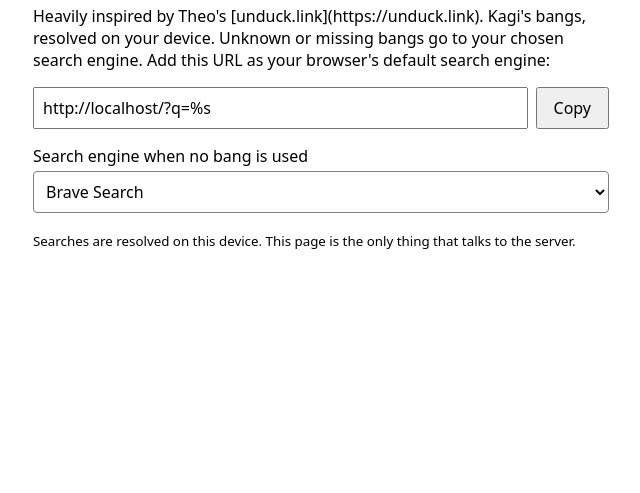
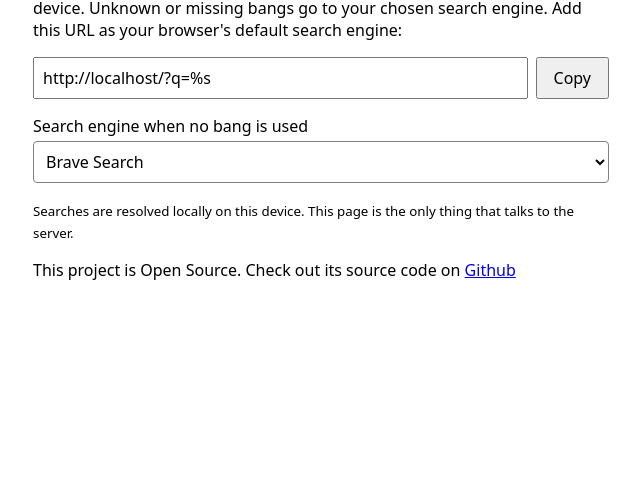
Before and after one commit to bl4zee1g/ununduck, a plain HTML site: page www/index.html in a window 1280 px wide. Shown: the part 307-800 px from the top of the page, without its empty margins (319-959 px from the left). Drawn offline with Linux system fonts and the light colour scheme.

```diff
--- a/www/index.html
+++ b/www/index.html
@@ -60,10 +60,10 @@
     <main hidden>
       <h1>ununduck</h1>
       <p>
-        Heavily inspired by Theo's [unduck.link](https://unduck.link). Kagi's
-        bangs, resolved on your device. Unknown or missing bangs go to your
-        chosen search engine. Add this URL as your browser's default search
-        engine:
+        Heavily inspired by Theo's
+        <a href="https://unduck.link">unduck.link</a>. Kagi's bangs, resolved on
+        your device. Unknown or missing bangs go to your chosen search engine.
+        Add this URL as your browser's default search engine:
       </p>
       <div class="row">
         <input id="url" readonly />
@@ -77,9 +77,13 @@
       <button id="update" hidden>Update bangs</button>
       <p>
         <small
-          >Searches are resolved on this device. This page is the only thing
-          that talks to the server.</small
+          >Searches are resolved locally on this device. This page is the only
+          thing that talks to the server.</small
         >
+      </p>
+      <p>
+        This project is Open Source. Check out its source code on
+        <a href="https://github.com/bl4zee1g/ununduck">Github</a>
       </p>
     </main>
   </body>
```
